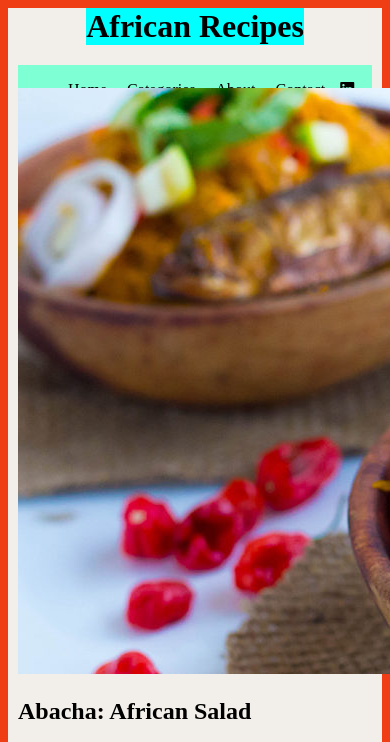
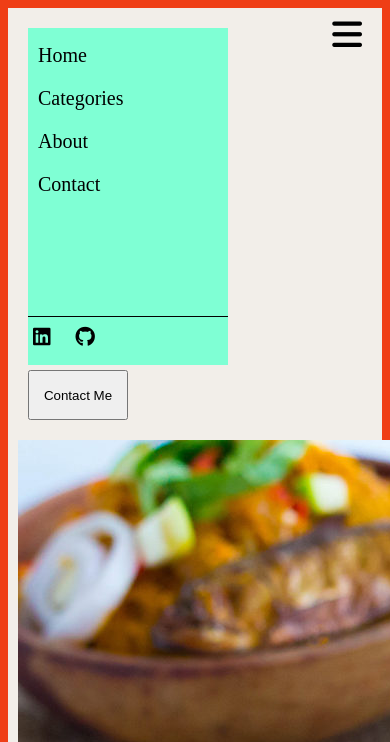
Before and after one commit to Austinuc/Recipe_Site, a plain HTML site: page index.html in a window 390 px wide. Shown: the top 742 px of the page. Drawn offline with Linux system fonts and the light colour scheme.

Commit message:
Structured navigation bars for both desktop and mobile with flexbox.

```diff
--- a/css/style.css
+++ b/css/style.css
@@ -2,30 +2,83 @@ body {
     background-color: #EF3E16;
     display: flex;
     flex-direction: column;
+    position: relative;
 }
+
 main {
     background-color: #F2EEE9;
     /* margin: -10px; */
     padding: 0 10px;
 }
-header {
+header {background-color: #F2EEE9;
+    position: sticky;
+    top: 0;
     display: flex;
-    /* flex-wrap: wrap; */
     align-items: center;
-    margin: -10px;
-    height: 100px;
+    /* margin: -10px -10px 0 0; */
+    height: auto;
+
 }
-header > * {
-    margin: 10px;
+.fa-bars {
+    position: absolute;
+    top: 10px;
+    right: 10px;
+    font-size: 34px;
 }
-@media screen and (max-width: 768px) {
+header nav {
+    margin: 10px 10px 0 10px;
+    width: 200px;
+}
+header button {
+    margin: 5px 10px 0 10px;
+}
+@media screen and (max-width: 860px) {
     header {
+        /* display: none; */
+        flex-direction: column;
+        z-index: 100;
+        /* position: relative; */
+        align-items: flex-start;
+        height: 100%;
+        padding: 10px 0 20px 0;
+
+
+    }
+    header nav menu {
         display: flex;
         flex-direction: column;
-        /* flex-wrap: wrap; */
-        align-items: center;
-        /* margin: -10px;
-        height: 100px; */
+        align-items: flex-start;
+        list-style: none;
+        margin-left: -40px;
+        height: 100%;
+
+    }
+    .social-icons {
+        font-size: 20px;
+        width: 100%;
+        border-top: 1px solid black;
+        margin-right: auto;
+        margin-left: 0 !important;
+    }
+    .social-icons i {
+        padding: 10px 10px 0 0;
+    }
+    #nav-bar li {
+        margin-bottom: 20px;
+        font-size: 18px;
+        /* flex: 1 1 auto; */
+    }
+    #nav-bar li:nth-last-child(2) {
+        margin-bottom: 60%;
+    }
+    header h1 {
+        display: none;
+    }
+    button.contact {
+        /* padding: 10px; */
+        /* flex: 0 1 auto; */
+        /* width: 100px;
+        height: 50px; */
     }
 }
 header h1 {
@@ -52,11 +105,16 @@ header nav menu {
 }
 
 .social-icons {
+    font-size: 20px;
     margin-left: auto;
 }
 .social-icons i {
     margin: 0 5px;
 }
+.social-icons i:nth-last-child(1) {
+    margin: 0 20px 0 5px;
+}
 #nav-bar li {
     padding: 0 10px;
+    font-size: 20px;
 }
--- a/index.html
+++ b/index.html
@@ -13,6 +13,7 @@
         <header>
             <h1>African Recipes</h1>
             <nav>
+                <span><i class="fa-solid fa-bars"></i></span>
                 <menu id="nav-bar">
                     <li>Home</li>
                     <li>Categories</li>
@@ -24,7 +25,7 @@
                     </span>
                 </menu>
             </nav>
-            <button>Contact Me</button>
+            <button class="contact">Contact Me</button>
         </header>
         <section>
             <img src="./images/Abacha.jpg" alt="African Salad">
```
Also changed, not shown: js/index.js (added).
